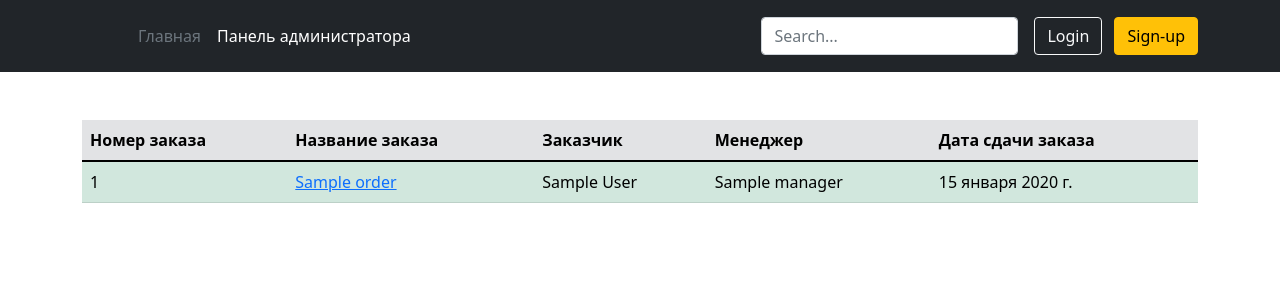
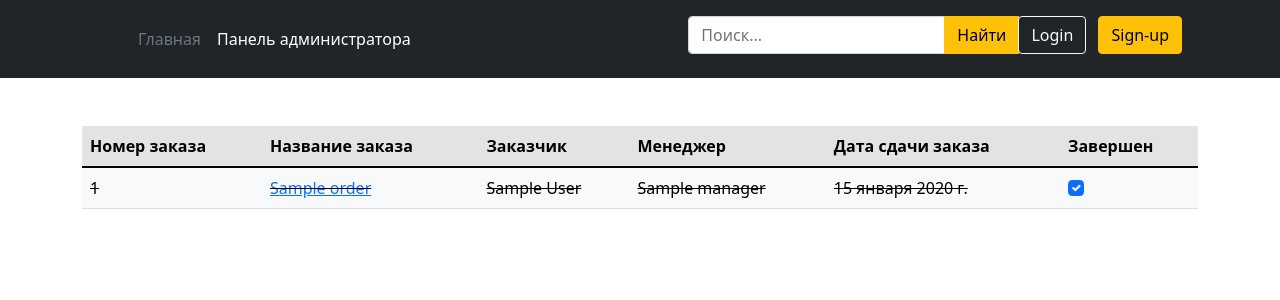
Before and after one commit to ninila-company/Complect-LIGA, a Django app: page / in a window 1280 px wide. Shown: the top 300 px of the page. Run offline with Django 4.2, Linux system fonts and the light colour scheme; tables that the repository leaves empty hold one stand-in row (values such as "Sample post"); some libraries are stand-ins or nearby versions.

Commit message:
add search, filter. add ListView and DetailView

```diff
--- a/orders/app_order/admin.py
+++ b/orders/app_order/admin.py
@@ -38,8 +38,8 @@ class OrderAdmin(admin.ModelAdmin):
     list_display = ('name', 'number_order', 'year', 'customer', 'circulation', 'equipment',
                     'date_of_acceptance_of_the_order', 'date_of_delivery_of_the_order', 'manager',
                     'the_amount_of_the_deal', 'the_date_of_payment', 'payment_type', 'hypperlink',
-                    'readiness')
+                    'readiness', 'completeness')
     prepopulated_fields = {'slug': ('name',)}
     list_filter = ('name', 'manager',)
-    list_editable = ('manager', 'readiness')
+    list_editable = ('manager', 'readiness', 'completeness')
     form = OrderAdminForm
--- a/orders/app_order/models.py
+++ b/orders/app_order/models.py
@@ -95,6 +95,7 @@ class Order(models.Model):
                                      on_delete=models.SET_NULL, null=True)
     readiness = models.BooleanField('Готовность')
     hypperlink = models.CharField('Гипперссылка', max_length=100)
+    completeness = models.BooleanField('Заказ завершен', default=False)
 
     class Meta:
         ordering = ('-date_of_acceptance_of_the_order',)
@@ -104,8 +105,5 @@ class Order(models.Model):
     def __str__(self):
         return self.name
 
-    # def get_absolute_url(self):
-    #     # return "/admin/app_order/order/%i/change" % self.id
-
     def get_absolute_url(self):
-        return reverse('app_order:order_detail', args=[self.id, self.slug])
+        return reverse('order:order_detail', kwargs={'id': self.id, 'slug': self.slug})
--- a/orders/app_order/templates/app_order/base.html
+++ b/orders/app_order/templates/app_order/base.html
@@ -23,12 +23,14 @@
                         <li>
                             <a href="/" class="nav-link px-2 text-secondary">Главная</a>
                         </li>
-                        <li><a href="/admin" class="nav-link px-2 text-white">Панель администратора</a></li>
+                        <li><a href="{% url 'order:admin_order' %}" class="nav-link px-2 text-white">Панель администратора</a></li>
                     </ul>
 
-                    <form class="col-12 col-lg-auto mb-3 mb-lg-0 me-lg-3" role="search">
-                        <input type="search" class="form-control form-control-dark text-bg-dark" placeholder="Search..."
-                            aria-label="Search">
+                    <form action="{% url 'order:search' %}" method="get" class="col-12 col-lg-auto mb-3 mb-lg-0 me-lg-3" role="search">
+                        <div class="input-group mb-2">
+                            <input type="search" class="form-control form-control-dark text-bg-dark" placeholder="Поиск..." name="q">
+                            <button type="submit" class="btn btn-warning">Найти</button>
+                        <div/>
                     </form>
 
                     <div class="text-end">
--- a/orders/app_order/templates/app_order/order_detail.html
+++ b/orders/app_order/templates/app_order/order_detail.html
@@ -4,7 +4,7 @@
 {% block content %}
 <div class="container px-4 py-5" id="icon-grid">
     <h1 class="pb-2 border-bottom">{{ order.name }} --
-        <a href="#">{{ order.hypperlink }}</a>
+        <a href="">{{ order.hypperlink }}</a>
     </h1>
 
     <div class="row row-cols-1 row-cols-sm-2 row-cols-md-3 row-cols-lg-4 g-4 py-5">
--- a/orders/app_order/templates/app_order/orders_list.html
+++ b/orders/app_order/templates/app_order/orders_list.html
@@ -11,12 +11,33 @@
                     <th scope="col">Заказчик</th>
                     <th scope="col">Менеджер</th>
                     <th scope="col">Дата сдачи заказа</th>
+                    <th scope="col">Завершен</th>
                 </tr>
             </thead>
             <tbody>
-                {% for order in orders %}
+                {% for order in order_list %}
                 <tr>
-                    {% if order.readiness == True %}
+                    {% if order.completeness == True %}
+                    <td class="table-light">
+                        <s>{{ order.number_order }}</s>
+                    </td>
+                    <td class="table-light">
+                        <s><a href="{{ order.get_absolute_url }}">{{ order.name }}</a></s>
+                    </td>
+                    <td class="table-light">
+                        <s>{{ order.customer }}</s>
+                    </td>
+                    <td class="table-light">
+                        <s>{{ order.manager }}</s>
+                    </td>
+                    <td class="table-light">
+                        <s>{{ order.date_of_delivery_of_the_order }}</s>
+                    </td>
+                    <td class="table-light">
+                        <input class="form-check-input" type="checkbox" value="" id="flexCheckDefault" checked>
+                    </td>
+
+                    {% elif order.readiness == True %}
                     <td class="table-success">{{ order.number_order }}</td>
                     <td class="table-success">
                         <a href="{{ order.get_absolute_url }}">{{ order.name }}</a>
@@ -24,6 +45,10 @@
                     <td class="table-success">{{ order.customer }}</td>
                     <td class="table-success">{{ order.manager }}</td>
                     <td class="table-success">{{ order.date_of_delivery_of_the_order }}</td>
+                    <td class="table-success">
+                        <input class="form-check-input" type="checkbox" value="" id="flexCheckDefault">
+                    </td>
+
                     {% else %}
                     <td class="table-warning">{{ order.number_order }}</td>
                     <td class="table-warning">
@@ -32,6 +57,9 @@
                     <td class="table-warning">{{ order.customer }}</td>
                     <td class="table-warning">{{ order.manager }}</td>
                     <td class="table-warning">{{ order.date_of_delivery_of_the_order }}</td>
+                    <td class="table-warning">
+                        <input class="form-check-input" type="checkbox" value="" id="flexCheckDefault">
+                    </td>
                     {% endif %}
                 </tr>
                 {% endfor %}
--- a/orders/app_order/urls.py
+++ b/orders/app_order/urls.py
@@ -1,10 +1,14 @@
 from django.urls import path
 
 from . import views
+from .views import OrderDetailView, OrdersView, FilterOrdersView, Search
 
 
 app_name = 'order'
 urlpatterns = [
-    path('', views.order_list, name='order_list'),
-    path('<int:id>/<slug:slug>/', views.order_detail, name='order_detail')
+    path('', OrdersView.as_view(), name='order_list'),
+    path('<int:id>/<slug:slug>/', OrderDetailView.as_view(), name='order_detail'),
+    path('admin/app_order/order/', views.OrdersView.as_view(), name='admin_order'),
+    path('filter/', FilterOrdersView.as_view(), name='filter'),
+    path('search/', Search.as_view(), name='search')
 ]
--- a/orders/app_order/views.py
+++ b/orders/app_order/views.py
@@ -1,17 +1,55 @@
-from django.shortcuts import render, get_object_or_404
+# from django.db.models import Q
+# from django.shortcuts import render
+# from django.views.generic.base import View
+from django.views.generic import DetailView, ListView
 
-from .models import Order
+from .models import Order, Manager
 
 
-def order_list(request):
-    """Список заказов."""
-    orders = Order.objects.all()
-    context = {'orders': orders}
-    return render(request, 'app_order/orders_list.html', context)
+class Managers:
+    """Менаджеры."""
+
+    def get_managers(self):
+        return Manager.objects.all()
 
 
-def order_detail(request, id, slug):
+class OrdersView(Managers, ListView):
+    model = Order
+    queryset = Order.objects.order_by('completeness', 'date_of_delivery_of_the_order')
+    template_name = 'app_order/orders_list.html'
+
+
+class OrderDetailView(Managers, DetailView):
     """Детали заказа."""
-    order = get_object_or_404(Order, id=id, slug=slug)
-    context = {'order': order}
-    return render(request, 'app_order/order_detail.html', context)
+
+    model = Order
+
+    def get_context_data(self, **kwargs):
+        context = super().get_context_data(**kwargs)
+        context['orders'] = Order.objects.all()
+        return context
+
+
+class FilterOrdersView(Managers, ListView):
+    """Фильтрация заказов."""
+
+    template_name = 'app_order/orders_list.html'
+
+    def get_queryset(self):
+        queryset = Order.objects.filter(manager__name__in=self.request.GET.getlist('name'))
+        return queryset
+
+
+class Search(ListView):
+    """Поиск."""
+
+    template_name = 'app_order/orders_list.html'
+
+    def get_queryset(self):
+        queryset = Order.objects.filter(name__icontains=self.request.GET.get('q').title())
+        return queryset
+
+    def get_context_data(self, **kwargs):
+        context = super().get_context_data(**kwargs)
+        context["q"] = self.request.GET.get('q')
+        return context
```
